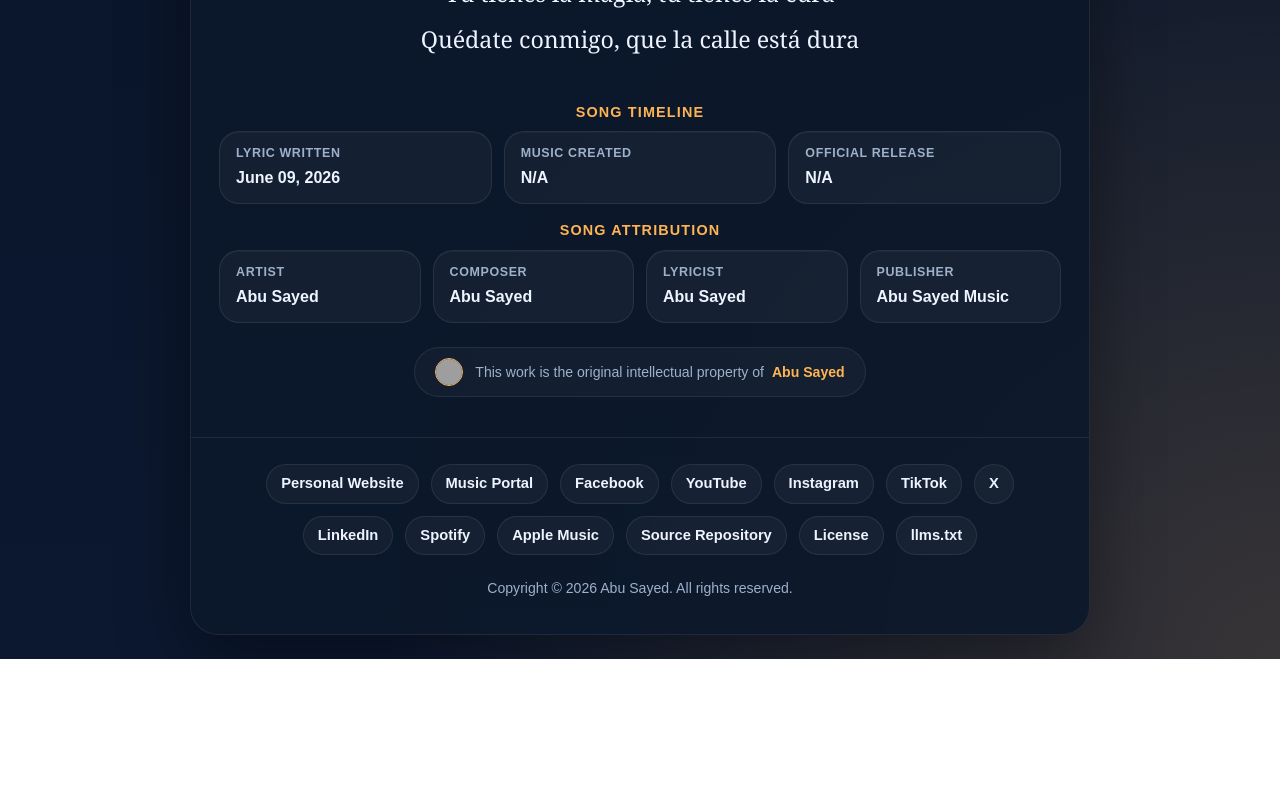
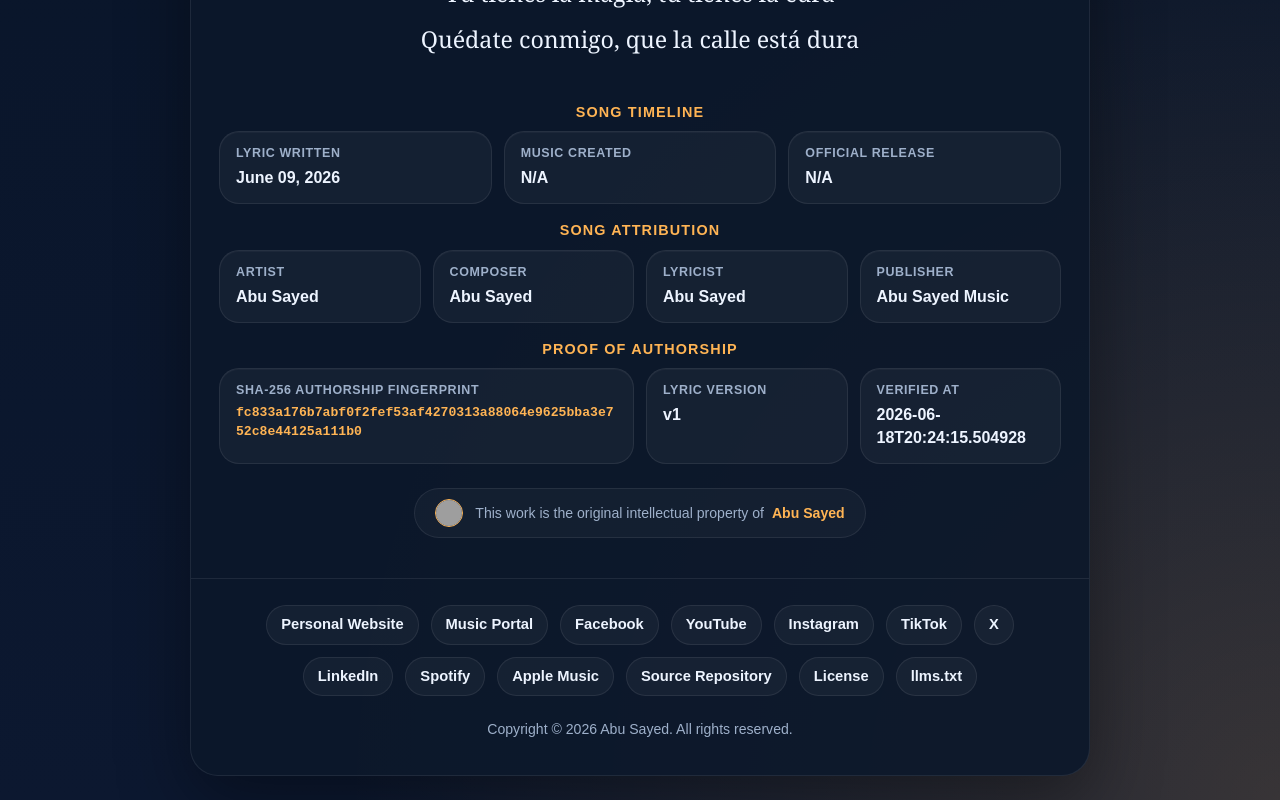
Before and after one commit to ImAbuSayed/noche-fria-de-amor, a plain HTML site: page index.html in a window 1280 px wide. Shown: the part 2281-3081 px from the top of the page. Before the commit the page ends 2940 px from the top, so only its background shows below. Drawn offline with Linux system fonts and the light colour scheme; grey boxes are pictures that could not be loaded.

Commit message:
feat: update song assets v1 with signed GPG commit [verified]

```diff
--- a/index.html
+++ b/index.html
@@ -14,9 +14,9 @@
     <meta name="keywords" content="Noche fría de amor, Abu Sayed lyrics, original song lyrics, Abu Sayed original song, Abu Sayed lyricist, Abu Sayed composer, Abu Sayed songwriter, official lyrics">
     <meta name="robots" content="index,follow,max-snippet:-1,max-image-preview:large,max-video-preview:-1">
     <meta name="referrer" content="strict-origin-when-cross-origin">
-    <meta name="description" content="Explore the poetic journey of &#x27;Noche fría de amor&#x27;, an original masterpiece written and composed by Abu Sayed.">
+    <meta name="description" content="Access the verified lyrics of &#x27;Noche fría de amor&#x27;, an original song crafted, composed, and performed by Abu Sayed.">
     <meta property="og:title" content="Noche fría de amor - Original Lyrics by Abu Sayed">
-    <meta property="og:description" content="Explore the poetic journey of &#x27;Noche fría de amor&#x27;, an original masterpiece written and composed by Abu Sayed.">
+    <meta property="og:description" content="Access the verified lyrics of &#x27;Noche fría de amor&#x27;, an original song crafted, composed, and performed by Abu Sayed.">
     <meta property="og:type" content="music.song">
     <meta property="og:url" content="https://imabusayed.github.io/noche-fria-de-amor/">
     <meta property="og:site_name" content="Abu Sayed Music">
@@ -24,7 +24,7 @@
     <meta name="last-modified" content="2026-06-09 13:10:51">
     <meta name="twitter:card" content="summary_large_image">
     <meta name="twitter:title" content="Noche fría de amor - Original Lyrics by Abu Sayed">
-    <meta name="twitter:description" content="Explore the poetic journey of &#x27;Noche fría de amor&#x27;, an original masterpiece written and composed by Abu Sayed.">
+    <meta name="twitter:description" content="Access the verified lyrics of &#x27;Noche fría de amor&#x27;, an original song crafted, composed, and performed by Abu Sayed.">
     <link rel="canonical" href="https://imabusayed.github.io/noche-fria-de-amor/">
     <link rel="sitemap" type="application/xml" title="Sitemap" href="https://imabusayed.github.io/noche-fria-de-amor/sitemap.xml">
     <link rel="author" href="https://github.com/ImAbuSayed">
@@ -100,7 +100,7 @@
       "@id": "https://imabusayed.github.io/noche-fria-de-amor#webpage",
       "url": "https://imabusayed.github.io/noche-fria-de-amor/",
       "name": "Noche fría de amor - Original Lyrics by Abu Sayed",
-      "description": "Explore the poetic journey of 'Noche fría de amor', an original masterpiece written and composed by Abu Sayed.",
+      "description": "Access the verified lyrics of 'Noche fría de amor', an original song crafted, composed, and performed by Abu Sayed.",
       "isPartOf": {
         "@id": "https://music.abusayed.com.bd/#website"
       },
@@ -617,6 +617,26 @@
                 </div>
             </div>
 
+            <div class="details-block">
+                <div class="details-title">Proof of Authorship</div>
+                <div class="meta-grid">
+
+            <div class="meta-card" style="grid-column: span 2;">
+                <span class="meta-label">SHA-256 Authorship Fingerprint</span>
+                <strong style="word-break: break-all; font-family: monospace; font-size: 0.82rem; color: var(--accent);">fc833a176b7abf0f2fef53af4270313a88064e9625bba3e752c8e44125a111b0</strong>
+            </div>
+            <div class="meta-card">
+                <span class="meta-label">Lyric Version</span>
+                <strong>v1</strong>
+            </div>
+            <div class="meta-card">
+                <span class="meta-label">Verified At</span>
+                <strong>2026-06-18T20:24:15.504928</strong>
+            </div>
+
+                </div>
+            </div>
+
             <div style="text-align: center;">
                 <div class="copyright-attribution-profile-card">
                     <img src="https://encrypted-tbn0.gstatic.com/images?q=tbn:ANd9GcQvEV_0J1Bu0dhUhOUIO0jW6C1QudSf71LJUw3E6pv6lQkQmGWrGORMJHTcs8pug_PyMbptFe2om4_PvqMqzEbpVCL3XnL89rAXYSnlJw&s=10" alt="Singer Abu Sayed">
```
Also changed, not shown: excerpts/Bridge-Preview.txt (added), excerpts/Chorus-Preview.txt (added), excerpts/Final-Chorus-Preview.txt (added), excerpts/Hook-Preview.txt (added), excerpts/Pre-Chorus-2-Preview.txt (added), excerpts/Pre-Chorus-3-Preview.txt (added), excerpts/Pre-Chorus-Preview.txt (added), excerpts/Verse-1-Preview.txt (added), excerpts/Verse-2-Preview.txt (added), excerpts/Verse-3-Preview.txt (added), hashes.txt (added), llms.txt, lyrics_backup/2026-06-18_noche-fria-de-amor-v1.txt (added), manifest.json (added), 1 other file.
